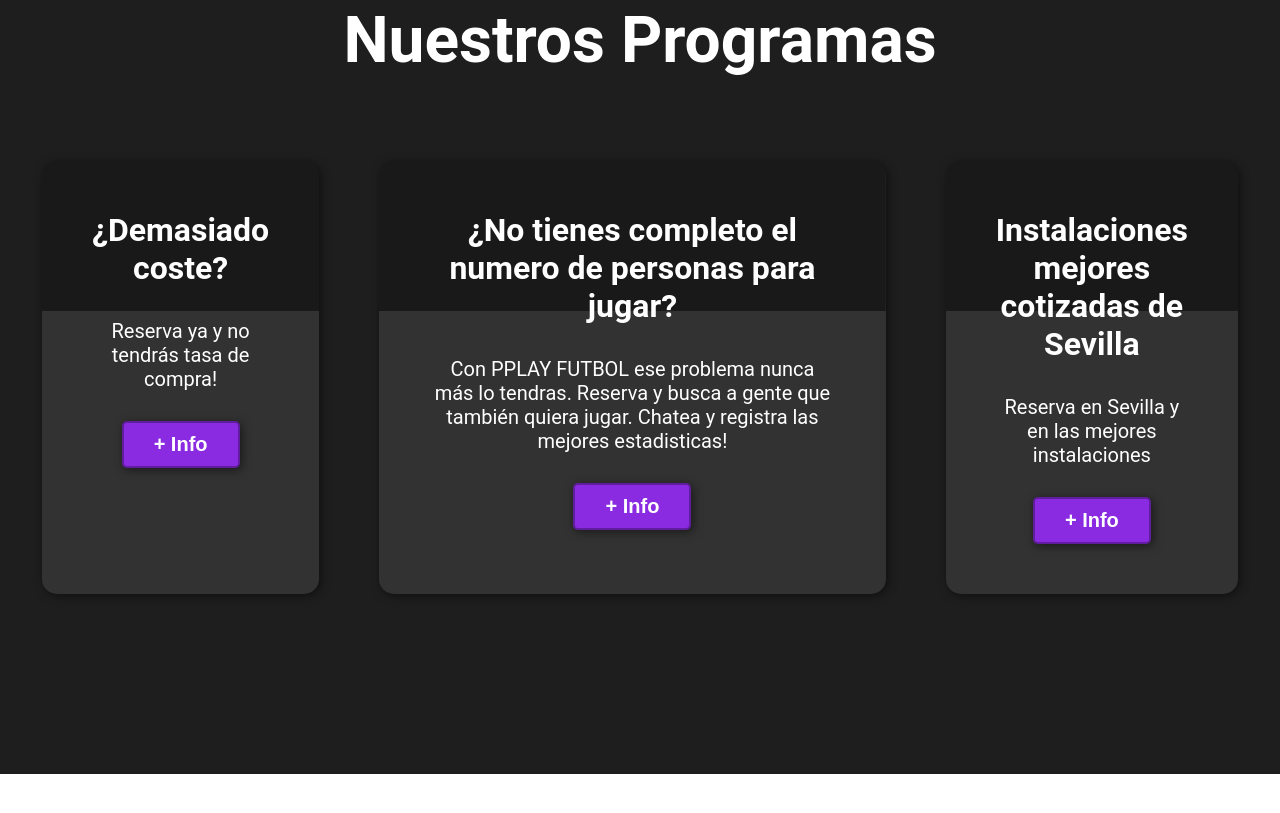
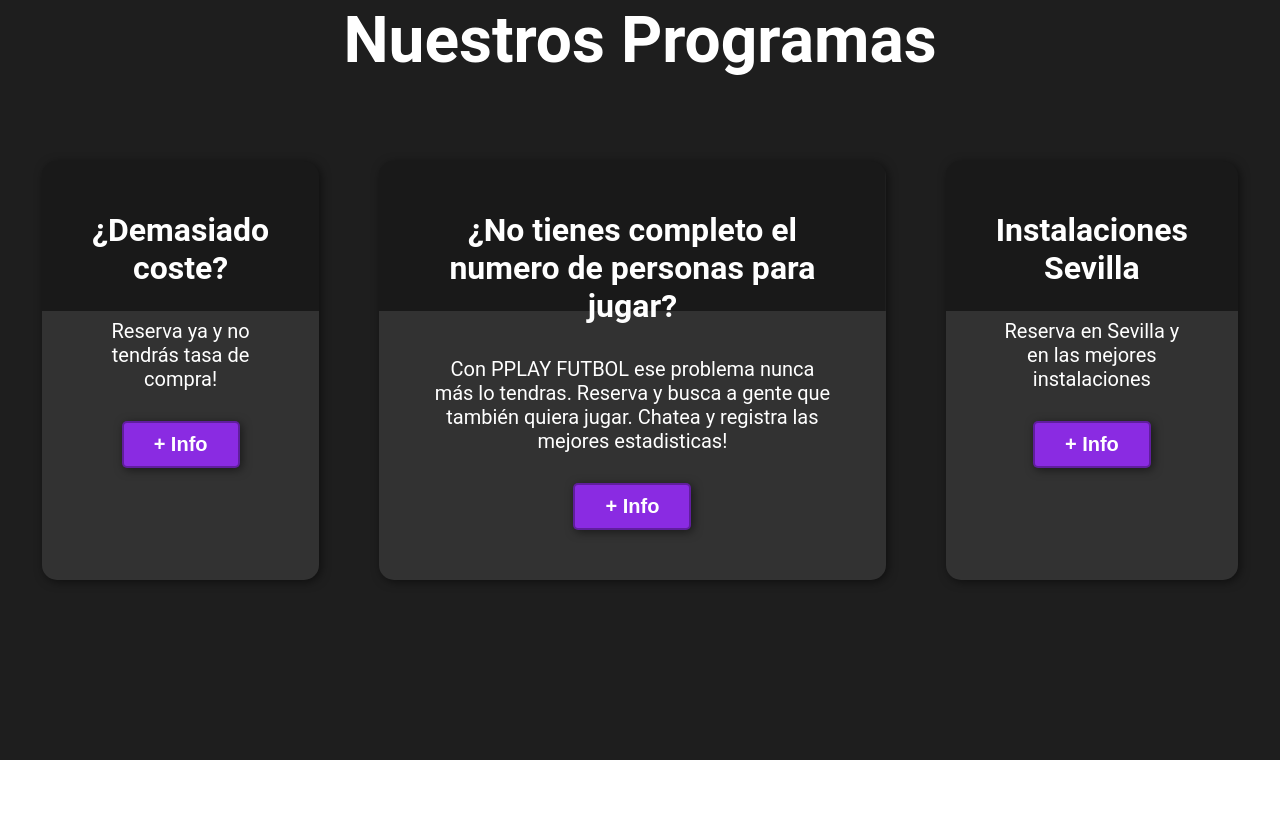
Before and after one commit to 166Pedro/pplay-futbol, a plain HTML site: page index.html in a window 1280 px wide. Shown: the part 2162-2975 px from the top of the page. Drawn offline with Linux system fonts and the light colour scheme.

Commit message:
Update index.html

```diff
--- a/index.html
+++ b/index.html
@@ -83,7 +83,7 @@
                     <button>+ Info</button>
                 </div>
                 <div class="carta">
-                    <h3>Instalaciones mejores cotizadas de Sevilla</h3>
+                    <h3>Instalaciones Sevilla</h3>
                     <p>Reserva en Sevilla y en las mejores instalaciones</p>
                     <button>+ Info</button>
                 </div>
```
